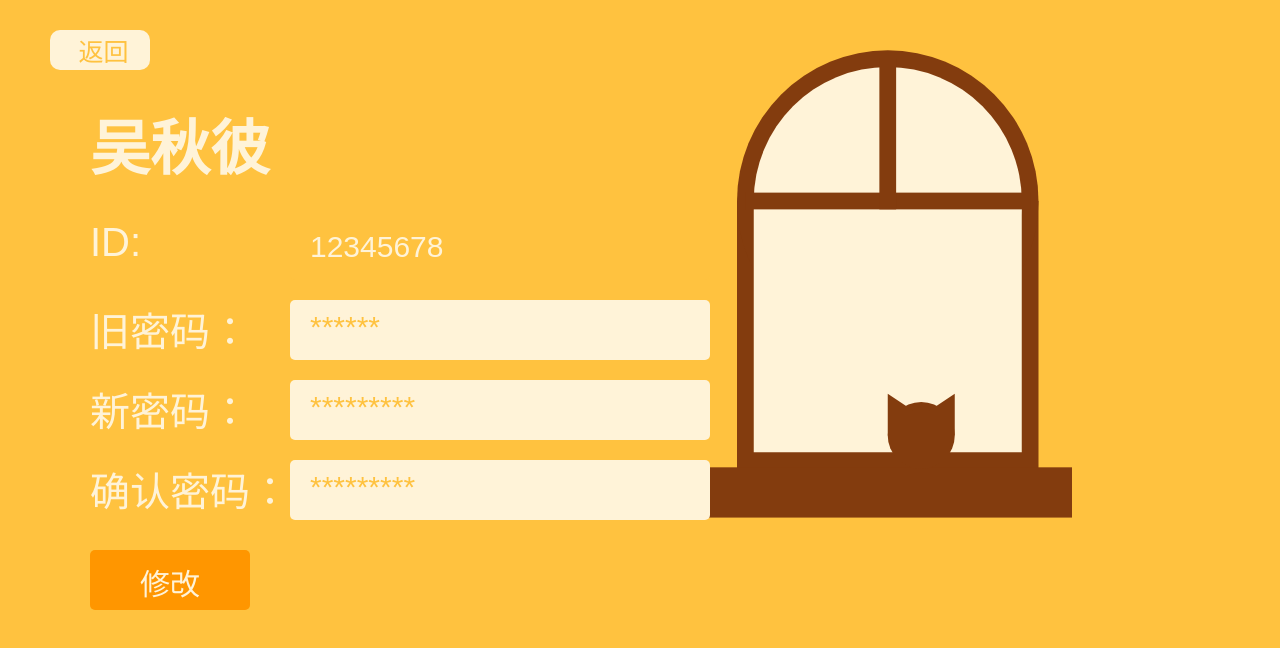
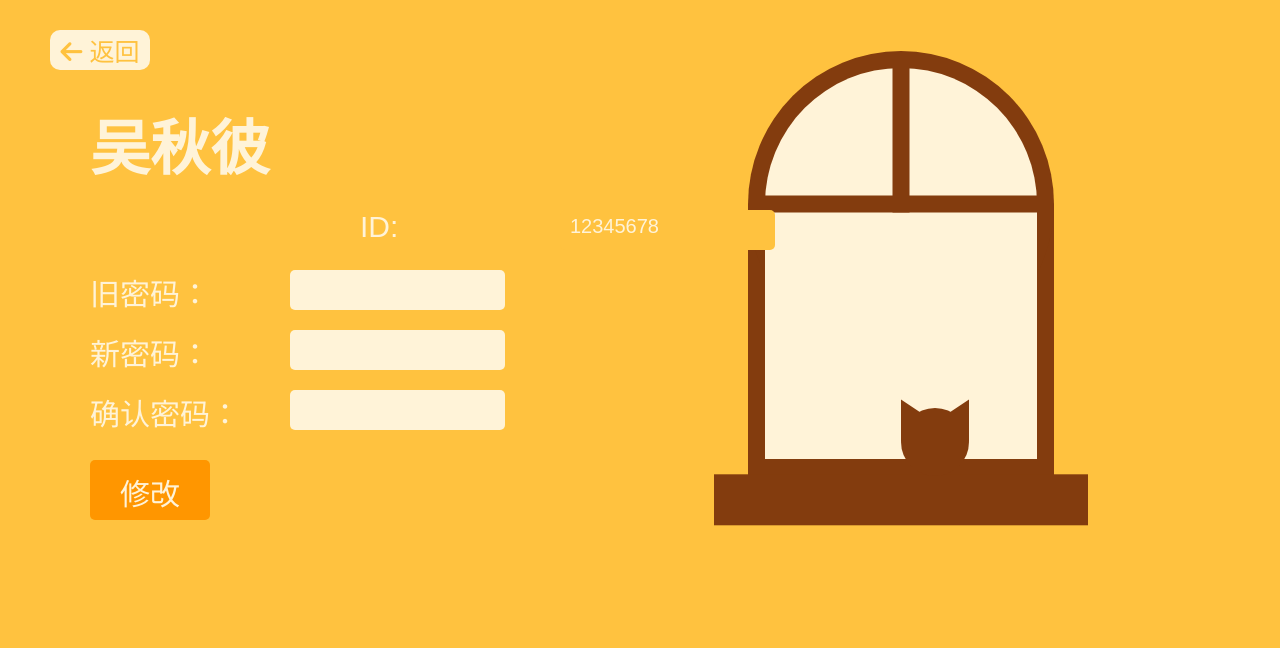
Before and after one commit to JunckeyBob/chamaomao, a Vue app in the folder project/frontend/: page /profile in a window 1280 px wide. Shown: the top 648 px of the page. Built offline with nearby package versions, Linux system fonts and the light colour scheme; a web font is replaced by a local one.

Commit message:
info.vue donegit add .!

```diff
--- a/project/frontend/src/info.vue
+++ b/project/frontend/src/info.vue
@@ -29,15 +29,15 @@
       </div>
       <div class="line-container">
         <div class="text-container">旧密码：</div>
-        <div class="input-container">******</div>
+        <input class="input-container" :value="oldPassword" type="password"></input>
       </div>
       <div class="line-container">
         <div class="text-container">新密码：</div>
-        <div class="input-container">*********</div>
+        <input class="input-container" :value="newPassword" type="password"></input>
       </div>
       <div class="line-container">
         <div class="text-container">确认密码：</div>
-        <div class="input-container">*********</div>
+        <input class="input-container" :value="confirmPassword" type="password"></input>
       </div>
       <div class="line-container">
         <button class="confirm-button">修改</button>
@@ -57,10 +57,24 @@ export default {
       name: 'QB',
       ID: '111111',
       role: 'supervisor'
-    })
+    });
+    var oldPassword = ref('');
+    var newPassword = ref('');
+    var confirmPassword = ref('');
+
+    onMounted(() => {
+      document.title = '个人信息 - 查毛毛';
+
+      const link = document.createElement('link');
+      link.rel = 'stylesheet';
+      link.href = 'https://cdnjs.cloudflare.com/ajax/libs/font-awesome/6.5.0/css/all.min.css';
+      document.head.appendChild(link);
+    });
   },
   methods: {
-
+    modifyPassword () {
+      // TODO: Implement password modification logic
+    }
   }
 }
 
@@ -105,7 +119,7 @@ export default {
   font-size: 60px;
   font-family: "ZCOOL KuaiLe", sans-serif;
   padding: 0;
-  margin: 0;
+  margin: 0 0 10px 0;
 }
 
 .title-container p {
@@ -125,9 +139,9 @@ export default {
 .line-container {
   display: block;
   width: 100%;
-  height: 60px;
+  height: 40px;
   color: #fff3d8;
-  font-size: 40px;
+  font-size: 30px;
   font-family: "ZCOOL KuaiLe", sans-serif;
   margin: 0 0 20px 0 ;
   padding: 0px ;
@@ -137,8 +151,8 @@ export default {
   display: block;
   float: left;
   width: 200px;
-  height: 60px;
-  font-size: 40px;
+  height: 40px;
+  font-size: 30px;
   font-family: "ZCOOL KuaiLe", sans-serif;
   margin: 0 0 0 60px ;
   padding: 0px ;
@@ -148,20 +162,20 @@ export default {
 .input-container {
   display: block;
   float: left;
-  width: 400px;
-  height: 50px;
-  font-size: 30px;
+  width: 200px;
+  height: 30px;
+  font-size: 20px;
   font-family: "ZCOOL KuaiLe", sans-serif;
   border: none;
   border-radius: 5px;
   color: #ffc23f;
   background-color: #fff3d8;
-  padding: 10px 0 0 20px;
+  padding: 5px 5px 5px 10px;
 }
 
 .confirm-button {
   display: block;
-  width: 160px;
+  width: 120px;
   height: 60px;
   padding: 10px 20px 10px 20px;
   font-size: 30px;
```
